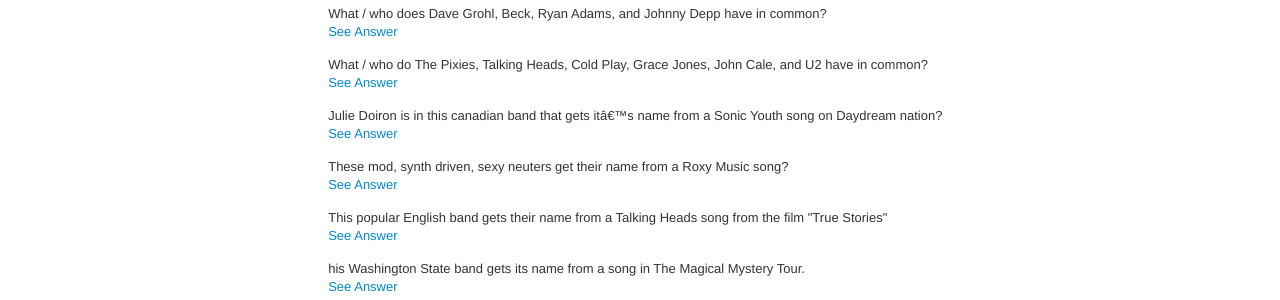
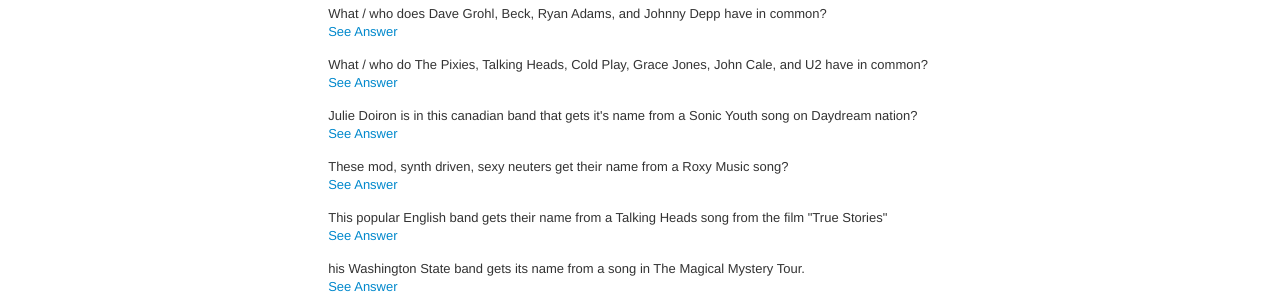
Before and after one commit to nodanaonlyzuul/wedding, a Jekyll site: the page built from trivia.html, in a window 1280 px wide. Shown: the part 921-1221 px from the top of the page. Built offline with Jekyll 4.4.1, drawn with Linux system fonts in a browser that asks for light colours; nearby versions of some CDN libraries.

Commit message:
Weird char from copy&paste

```diff
--- a/trivia.html
+++ b/trivia.html
@@ -154,7 +154,7 @@
 
       <div class="question_answer">
         <div class="question">
-          Julie Doiron is in this canadian band that gets it’s name from a Sonic Youth song on Daydream nation?
+          Julie Doiron is in this canadian band that gets it's name from a Sonic Youth song on Daydream nation?
         </div>
         <a class="clickanswer">See Answer</a>
         <div class="answer">
```
